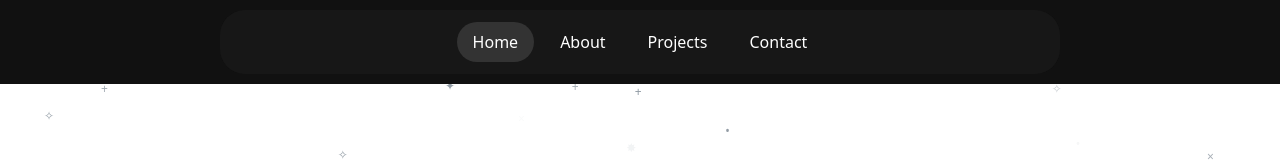
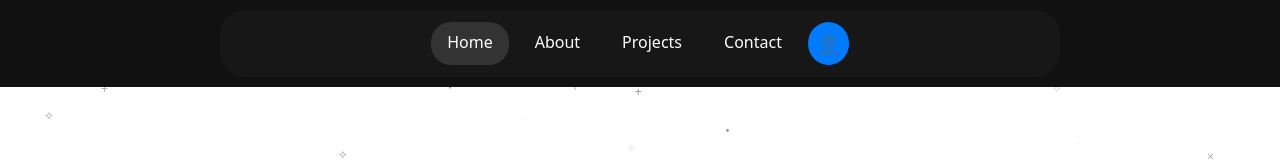
Before and after one commit to Pousset/REACT_PROJECT, a React (Vite) app: page / in a window 1280 px wide. Shown: the top 161 px of the page. Built offline with nearby package versions, Linux system fonts and the light colour scheme.

Commit message:
add button user

```diff
--- a/src/components/Login.tsx
+++ b/src/components/Login.tsx
@@ -7,12 +7,13 @@ export default function Login() {
 
   const handleLogin = async () => {
     try {
-      const response = await axios.post("http://localhost:5000/api/users/login", { email, password });
+      const response = await axios.post(
+        "http://localhost:5000/api/users/login",
+        { email, password }
+      );
       alert("Connexion réussie !");
       localStorage.setItem("token", response.data.token);
-    } catch (error) {
-      alert(error.response.data.error);
-    }
+    } catch (error) {}
   };
 
   return (
--- a/src/components/Navbar.tsx
+++ b/src/components/Navbar.tsx
@@ -1,5 +1,6 @@
 import { Link, useLocation } from "react-router-dom";
 import React from "react";
+import UserMenu from "./UserMenu";
 
 // Définition du composant Navbar
 function Navbar() {
@@ -68,6 +69,8 @@ function Navbar() {
           >
             Contact
           </Link>
+          {/* Menu utilisateur */}
+          <UserMenu />
         </div>
       </nav>
     </div>
--- a/src/components/Signup.tsx
+++ b/src/components/Signup.tsx
@@ -7,11 +7,12 @@ export default function Signup() {
 
   const handleSignup = async () => {
     try {
-      const response = await axios.post("http://localhost:5000/api/users/signup", { email, password });
+      const response = await axios.post(
+        "http://localhost:5000/api/users/signup",
+        { email, password }
+      );
       alert(response.data.message);
-    } catch (error) {
-      alert(error.response.data.error);
-    }
+    } catch (error) {}
   };
 
   return (
--- /dev/null
+++ b/src/components/UserMenu.tsx
@@ -0,0 +1,88 @@
+import React, { useState } from "react";
+import Popover from "./Popover";
+import Login from "./Login";
+import Signup from "./Signup";
+
+const UserMenu: React.FC = () => {
+  const [isPopoverOpen, setIsPopoverOpen] = useState(false);
+  const [showLogin, setShowLogin] = useState(false);
+  const [showSignup, setShowSignup] = useState(false);
+
+  const handleUserIconClick = () => {
+    setIsPopoverOpen(!isPopoverOpen);
+  };
+
+  const handleLoginClick = () => {
+    setShowLogin(true);
+    setShowSignup(false);
+    setIsPopoverOpen(true);
+  };
+
+  const handleSignupClick = () => {
+    setShowSignup(true);
+    setShowLogin(false);
+    setIsPopoverOpen(true);
+  };
+
+  return (
+    <div style={{ position: "relative" }}>
+      <button style={styles.userButton} onClick={handleUserIconClick}>
+        👤
+      </button>
+      {isPopoverOpen && (
+        <Popover
+          content={
+            showLogin ? (
+              <Login />
+            ) : showSignup ? (
+              <Signup />
+            ) : (
+              <div>
+                <button style={styles.popoverButton} onClick={handleLoginClick}>
+                  Connexion
+                </button>
+                <button
+                  style={styles.popoverButton}
+                  onClick={handleSignupClick}
+                >
+                  Inscription
+                </button>
+              </div>
+            )
+          }
+          isVisible={isPopoverOpen}
+          onClose={() => setIsPopoverOpen(false)}
+        />
+      )}
+    </div>
+  );
+};
+
+const styles = {
+  userButton: {
+    padding: "8px",
+    backgroundColor: "#007bff",
+    color: "#fff",
+    border: "none",
+    borderRadius: "50%",
+    cursor: "pointer",
+    fontSize: "20px",
+  },
+  popoverContent: {
+    display: "flex",
+    flexDirection: "column",
+    gap: "10px",
+    padding: "10px",
+  },
+  popoverButton: {
+    padding: "8px 16px",
+    backgroundColor: "#007bff",
+    color: "#fff",
+    border: "none",
+    borderRadius: "5px",
+    cursor: "pointer",
+    fontSize: "16px",
+  },
+};
+
+export default UserMenu;
```
